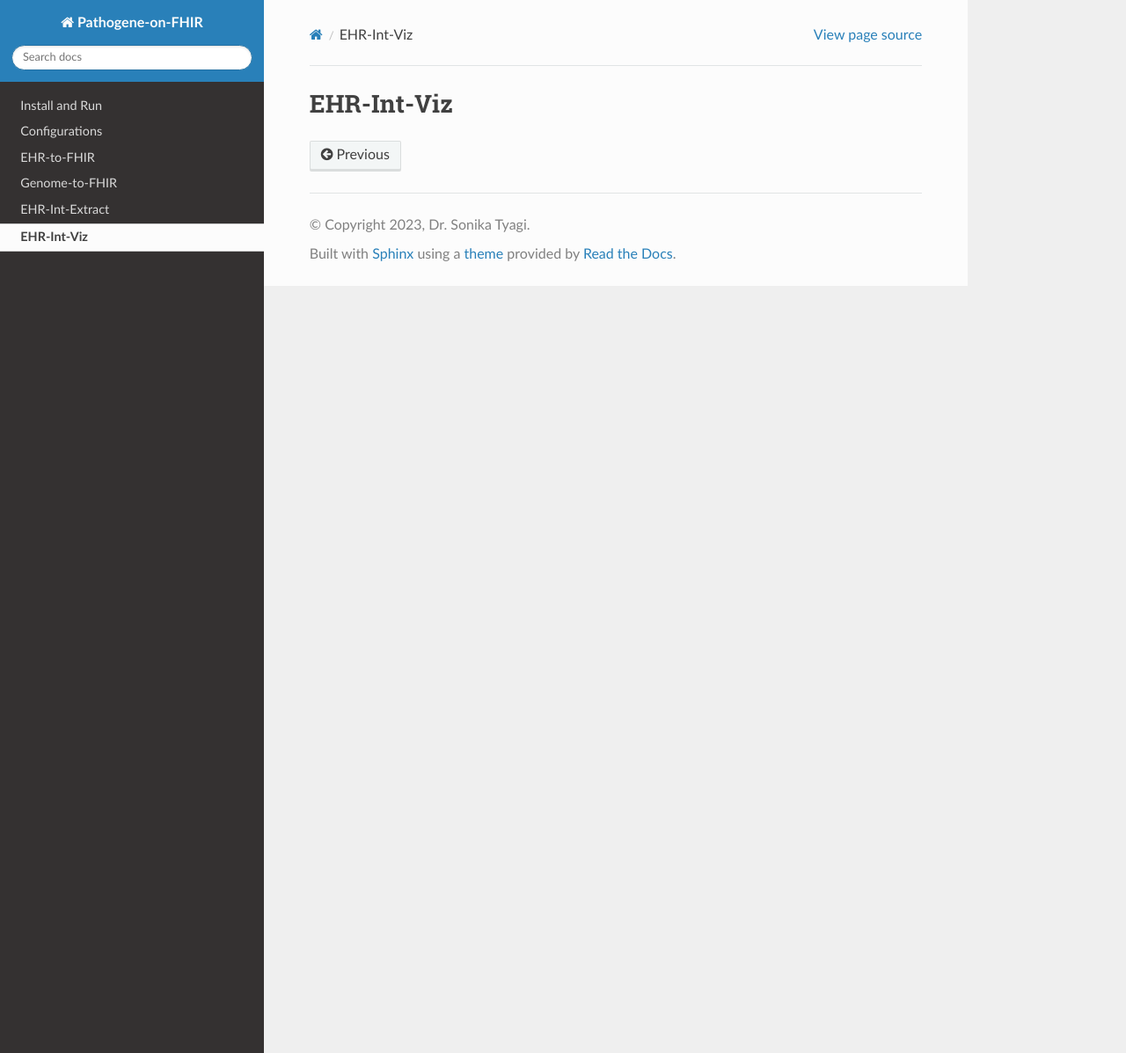
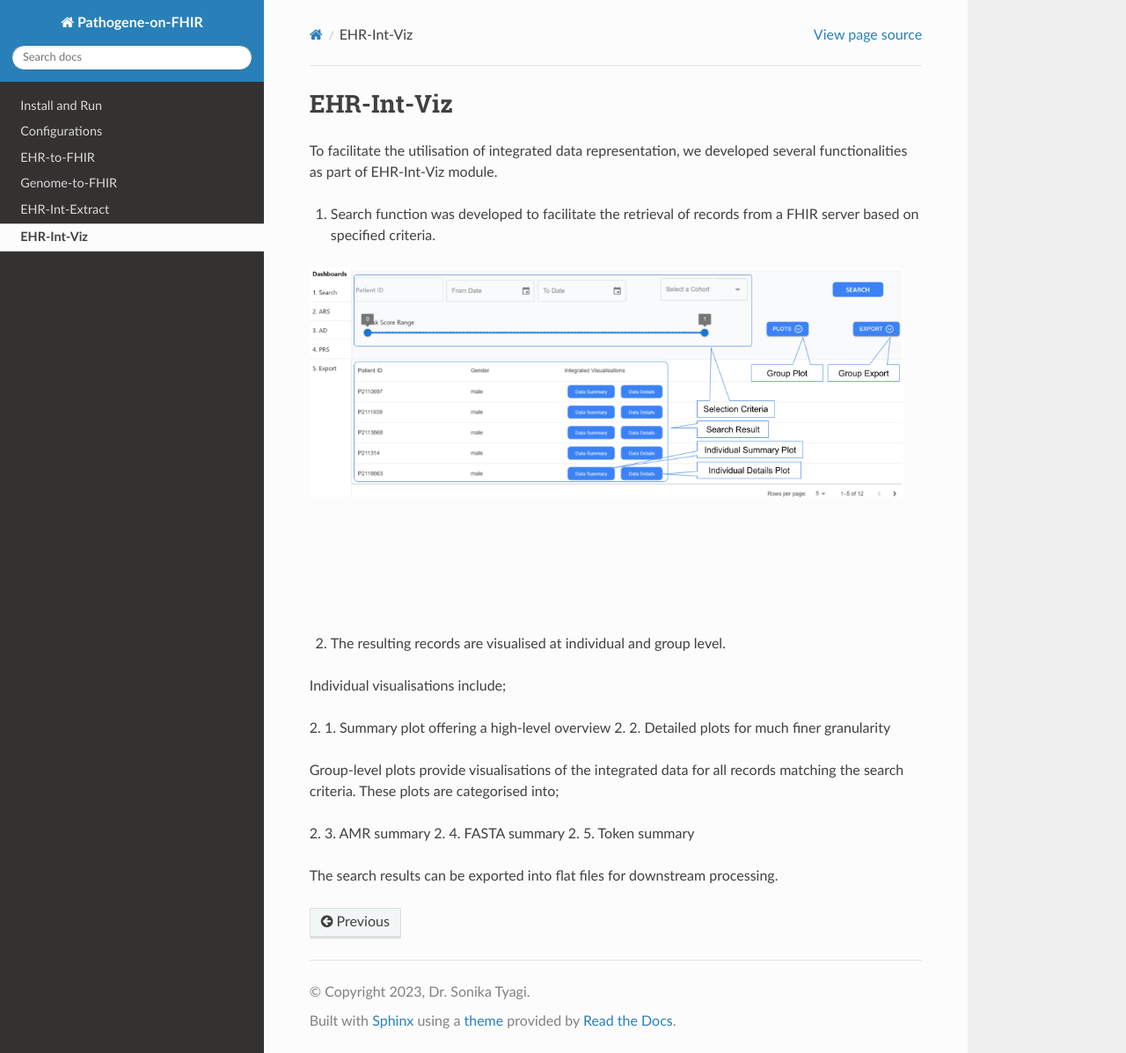
Before and after one commit to ryashpal/ehr-int-tutorial, a Sphinx documentation site: the page built from docs/source/ehr_int_viz.rst, in a window 1280 px wide and 1197 px high. Shown: the whole window at 88% size. Built offline with Sphinx 7.4.7 and the Read the Docs theme 3.1.0, drawn with Linux system fonts in a browser that asks for light colours.

Commit message:
Started EHR-Int-viz first part

```diff
--- a/docs/source/ehr_int_viz.rst
+++ b/docs/source/ehr_int_viz.rst
@@ -1,2 +1,25 @@
 EHR-Int-Viz
 ===========
+
+
+To facilitate the utilisation of integrated data representation, we developed several functionalities as part of EHR-Int-Viz module.
+
+1. Search function was developed to facilitate the retrieval of records from a FHIR server based on specified criteria.
+
+.. image:: images/ehr_int_viz_search.png
+
+
+2. The resulting records are visualised at individual and group level.
+
+Individual visualisations include;
+
+2. 1. Summary plot offering a high-level overview
+2. 2. Detailed plots for much finer granularity
+
+Group-level plots provide visualisations of the integrated data for all records matching the search criteria. These plots are categorised into;
+
+2. 3. AMR summary
+2. 4. FASTA summary
+2. 5. Token summary
+
+The search results can be exported into flat files for downstream processing.
```
Also changed, not shown: docs/source/images/ehr_int_viz_search.png (added).
